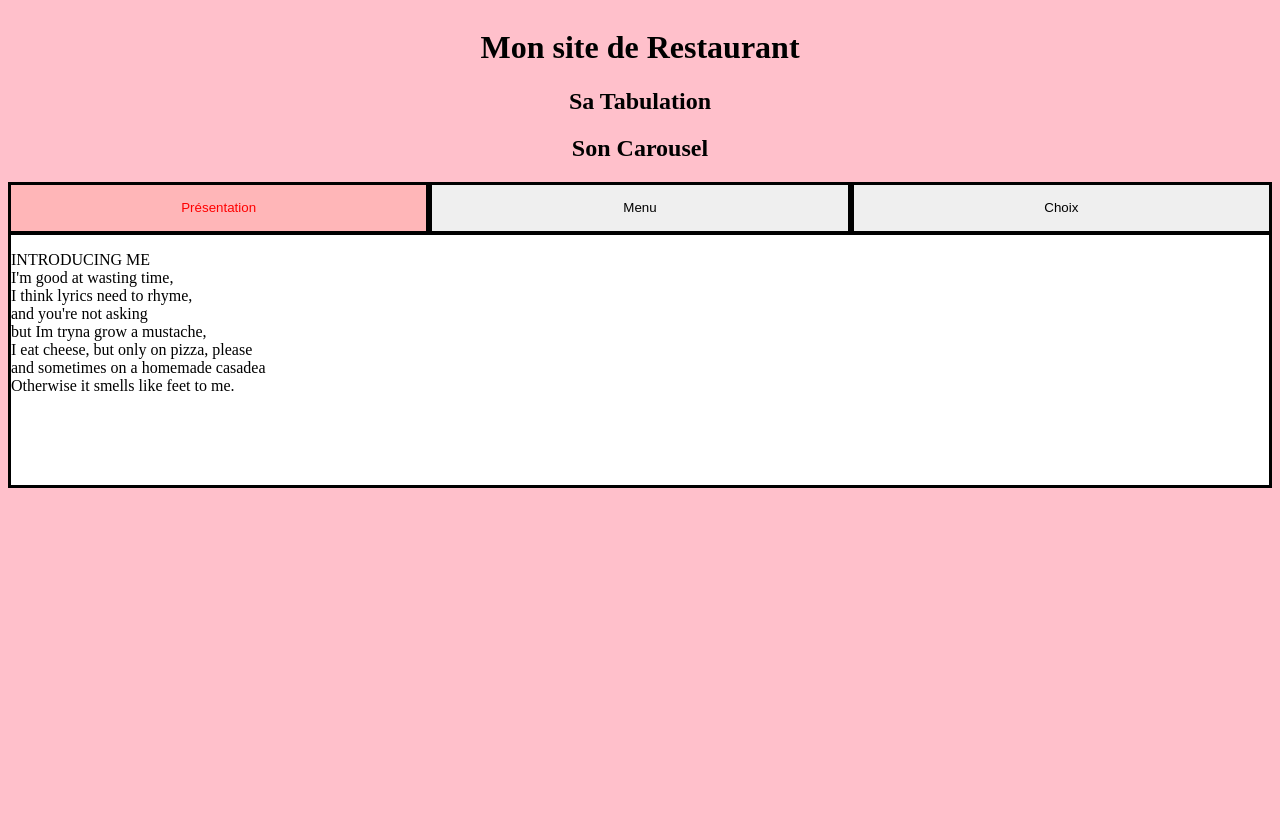
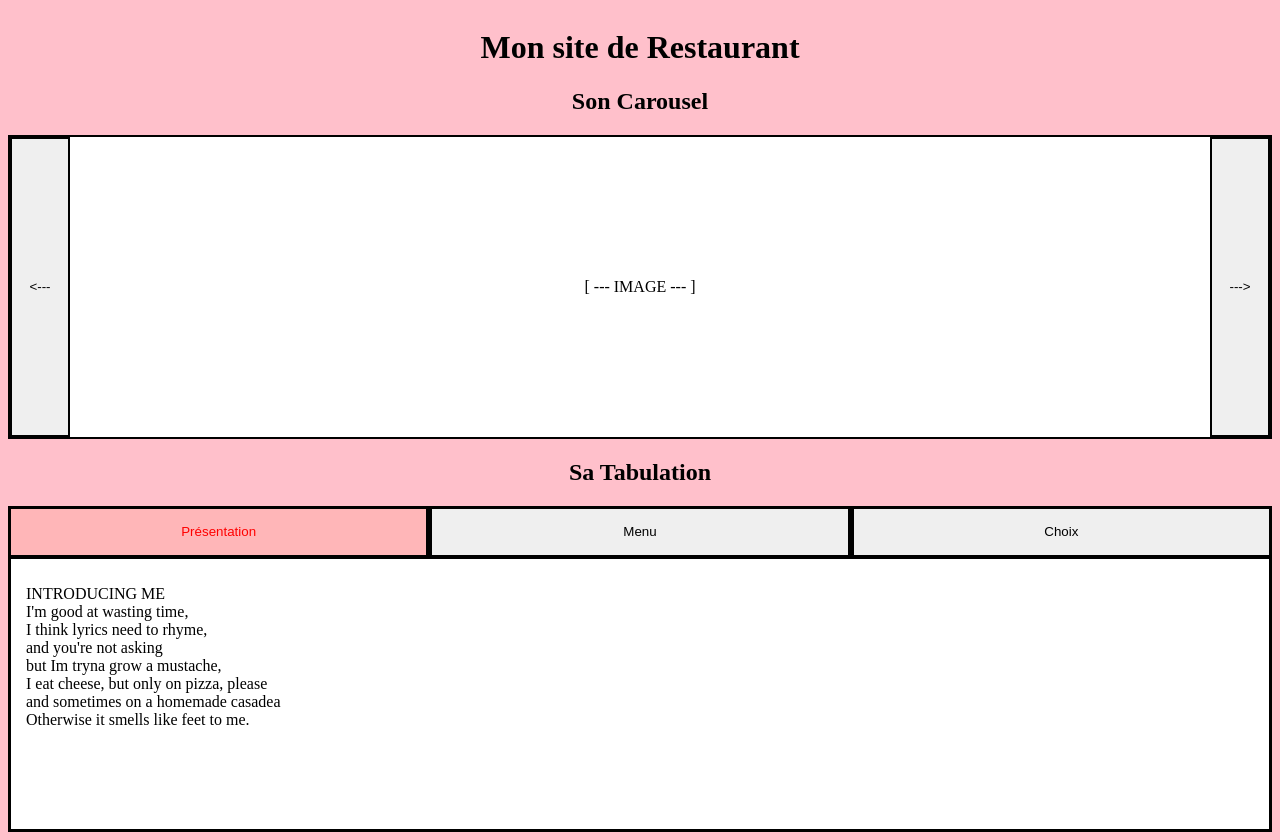
Before and after one commit to Gwekkeo/tab_carousel_js, a Rails app: page / in a window 1280 px wide. Before the commit the page ends 488 px from the top, so only its background shows below. Run offline with Rails 7, Linux system fonts and the light colour scheme; style sheets or scripts are compiled from the project's sources; some libraries are stand-ins or nearby versions.

Commit message:
ajout carousel (juste de visu)

```diff
--- a/app/assets/stylesheets/css/style.css
+++ b/app/assets/stylesheets/css/style.css
@@ -8,19 +8,15 @@ p{
 	cursor: pointer;
 }
 
-
-
-.back_red{
-	background-color: red;
-}
-
-
-
-
+/*
+	----------------------
+	----- TABULATION -----
+	----------------------
+*/
 .alignee{
 	display: flex;
 }
-button{
+.tabulation button{
 	width: 35%;
 	min-height: 50px;
 
@@ -35,10 +31,39 @@ button{
 	height: 250px;
 
 	border: solid 3px black;
-
+	padding: 10px 15px 10px 15px;
 }
 
 .active{
 	background-color: #FFB6B8;
 	color: red;
 }
+
+
+/*
+	----------------------
+	------ CAROUSEL ------
+	----------------------
+*/
+
+.carousel{
+	background-color: white;
+	min-height: 300px;
+	border: solid 2px black;
+	/*box-shadow: 0 0 3px 3px;*/
+
+	display: flex;
+	justify-content: space-between;
+}
+
+.carousel button{
+	min-width: 40px;
+	max-width: 60px;
+	width: 10%;
+
+	border: solid 2px black;
+}
+
+.carousel div{
+	margin: auto;
+}
--- a/app/views/static_pages/home.html.erb
+++ b/app/views/static_pages/home.html.erb
@@ -11,11 +11,26 @@
 
 	<center>
 		<h1>Mon site de Restaurant</h1>
-		<h2>Sa Tabulation</h2>
 		<h2>Son Carousel</h2>
 	</center>
 
-	<div class="all">
+	<div class="carousel">
+		<button><---</button>
+
+		<div>
+			[ --- IMAGE --- ]
+		</div>
+
+		<button>---></button>
+	</div>
+
+<!-- ------------------------------------------- -->
+<!-- ------------------------------------------- -->
+	<center>
+		<h2>Sa Tabulation</h2>
+	</center>
+
+	<div class="tabulation">
 		<div class="alignee">
 			<button class="show show1 active">Présentation</button>
 			<button class="show show2">Menu</button>
@@ -46,7 +61,5 @@
 			</div>
 		</div>
 	</div>
-
-	<!-- <script type="text/javascript" src="function.js"></script> -->
 </body>
 </html>
```
